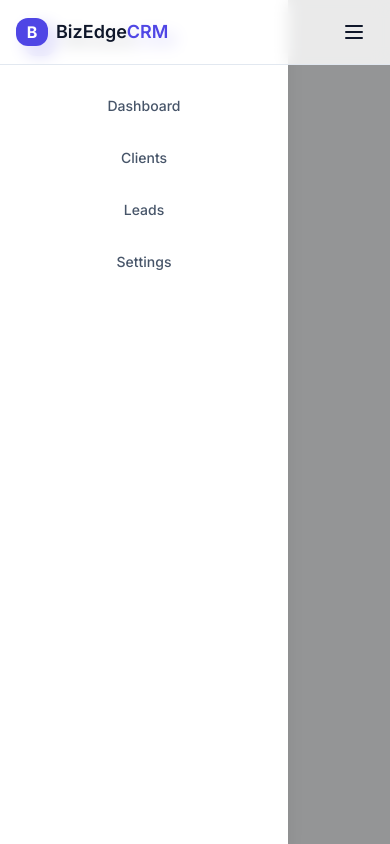
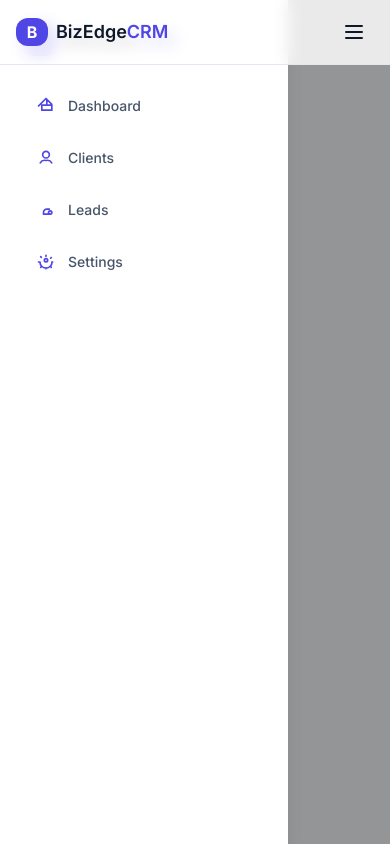
Before and after one commit to WebSync360/BizEdge-CRM, a website: page index.html in a window 390 px wide. Both pictures are taken after a click on the button "Open Menu". Drawn offline with nearby package versions, Linux system fonts and the light colour scheme.

Commit message:
Updating Script

```diff
--- a/index.html
+++ b/index.html
@@ -126,11 +126,43 @@
       </div>
 
       <nav class="flex flex-col gap-4 text-sm font-medium">
-        <button class="nav-btn" data-target="dashboard">Dashboard</button>
-        <button class="nav-btn" data-target="clients">Clients</button>
-        <button class="nav-btn" data-target="leads">Leads</button>
-        <button class="nav-btn" data-target="settings">Settings</button>
+        <button class="nav-btn flex items-center gap-3" data-target="dashboard">
+          <!-- Dashboard Icon -->
+          <svg xmlns="http://www.w3.org/2000/svg" class="w-5 h-5 text-indigo-600" fill="none" viewBox="0 0 24 24" stroke="currentColor">
+            <path stroke-linecap="round" stroke-linejoin="round" stroke-width="2"
+              d="M3 12l2-2m0 0l7-7 7 7M13 5v6h6m-6 0H7v6h6m6-6v6h-6" />
+          </svg>
+          Dashboard
+        </button>
+
+        <button class="nav-btn flex items-center gap-3" data-target="clients">
+          <!-- Clients Icon -->
+          <svg xmlns="http://www.w3.org/2000/svg" class="w-5 h-5 text-indigo-600" fill="none" viewBox="0 0 24 24" stroke="currentColor">
+            <path stroke-linecap="round" stroke-linejoin="round" stroke-width="2"
+              d="M5.121 17.804A6 6 0 0112 15a6 6 0 016.879 2.804M12 12a4 4 0 100-8 4 4 0 000 8z" />
+          </svg>
+          Clients
+        </button>
+
+        <button class="nav-btn flex items-center gap-3" data-target="leads">
+          <!-- Leads Icon -->
+          <svg xmlns="http://www.w3.org/2000/svg" class="w-5 h-5 text-indigo-600" fill="none" viewBox="0 0 24 24" stroke="currentColor">
+            <path stroke-linecap="round" stroke-linejoin="round" stroke-width="2"
+              d="M9 17v-2a4 4 0 014-4h3m-7 6h6m2 0a2 2 0 100-4 2 2 0 000 4z" />
+          </svg>
+          Leads
+        </button>
+
+        <button class="nav-btn flex items-center gap-3" data-target="settings">
+          <!-- Settings Icon -->
+          <svg xmlns="http://www.w3.org/2000/svg" class="w-5 h-5 text-indigo-600" fill="none" viewBox="0 0 24 24" stroke="currentColor">
+            <path stroke-linecap="round" stroke-linejoin="round" stroke-width="2"
+              d="M12 8c-1.333 0-2 .667-2 2s.667 2 2 2 2-.667 2-2-.667-2-2-2zM4.75 12a7.25 7.25 0 0014.5 0M12 4v1m0 14v1m8-8h-1M4 12H3m15.364-5.364l-.707.707M6.343 17.657l-.707.707m12.728 0l-.707-.707M6.343 6.343l-.707-.707" />
+          </svg>
+          Settings
+        </button>
       </nav>
+
     </aside>
   </div>
 
--- a/src/script.js
+++ b/src/script.js
@@ -3,26 +3,35 @@
 const menuBtn = document.getElementById('menuBtn');
 const mobileMenu = document.getElementById('mobileMenu');
 
+// Handle SPA navigation & active state
 navButtons.forEach(btn => {
   btn.addEventListener('click', () => {
     const target = btn.dataset.target;
 
+    // Hide all sections
     sections.forEach(sec => sec.classList.add('hidden'));
+
+    // Show selected section
     document.getElementById(target).classList.remove('hidden');
 
+    // Set active state for nav buttons
     navButtons.forEach(b => b.classList.remove('active'));
-        document
-          .querySelectorAll(`[data-target="${target}"]`)
+    document.querySelectorAll(`[data-target="${target}"]`)
       .forEach(b => b.classList.add('active'));
 
+    // Hide mobile menu if open
+    if (!mobileMenu.classList.contains('hidden')) {
       mobileMenu.classList.add('hidden');
+    }
   });
 });
 
+// Toggle mobile menu on hamburger click
 menuBtn.addEventListener('click', () => {
-      mobileMenu.classList.remove('hidden');
+  mobileMenu.classList.toggle('hidden'); // toggles instead of only showing
 });
 
+// Close mobile menu when clicking outside (overlay)
 mobileMenu.addEventListener('click', (e) => {
   if (e.target === mobileMenu || e.target.classList.contains('bg-black/40')) {
     mobileMenu.classList.add('hidden');
```
Also changed, not shown: dist/output.css. Lines whose indentation alone changed are shown as unchanged.
